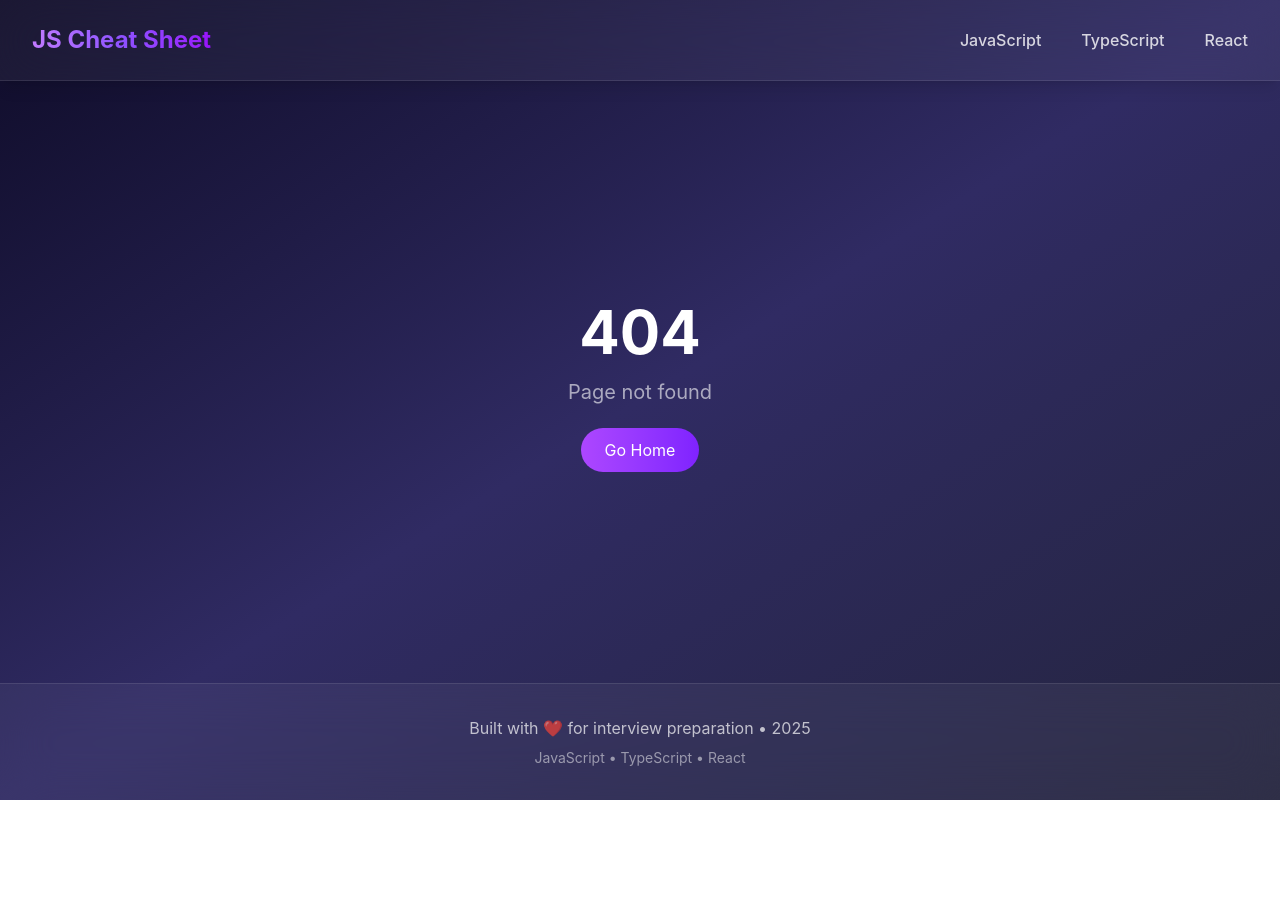
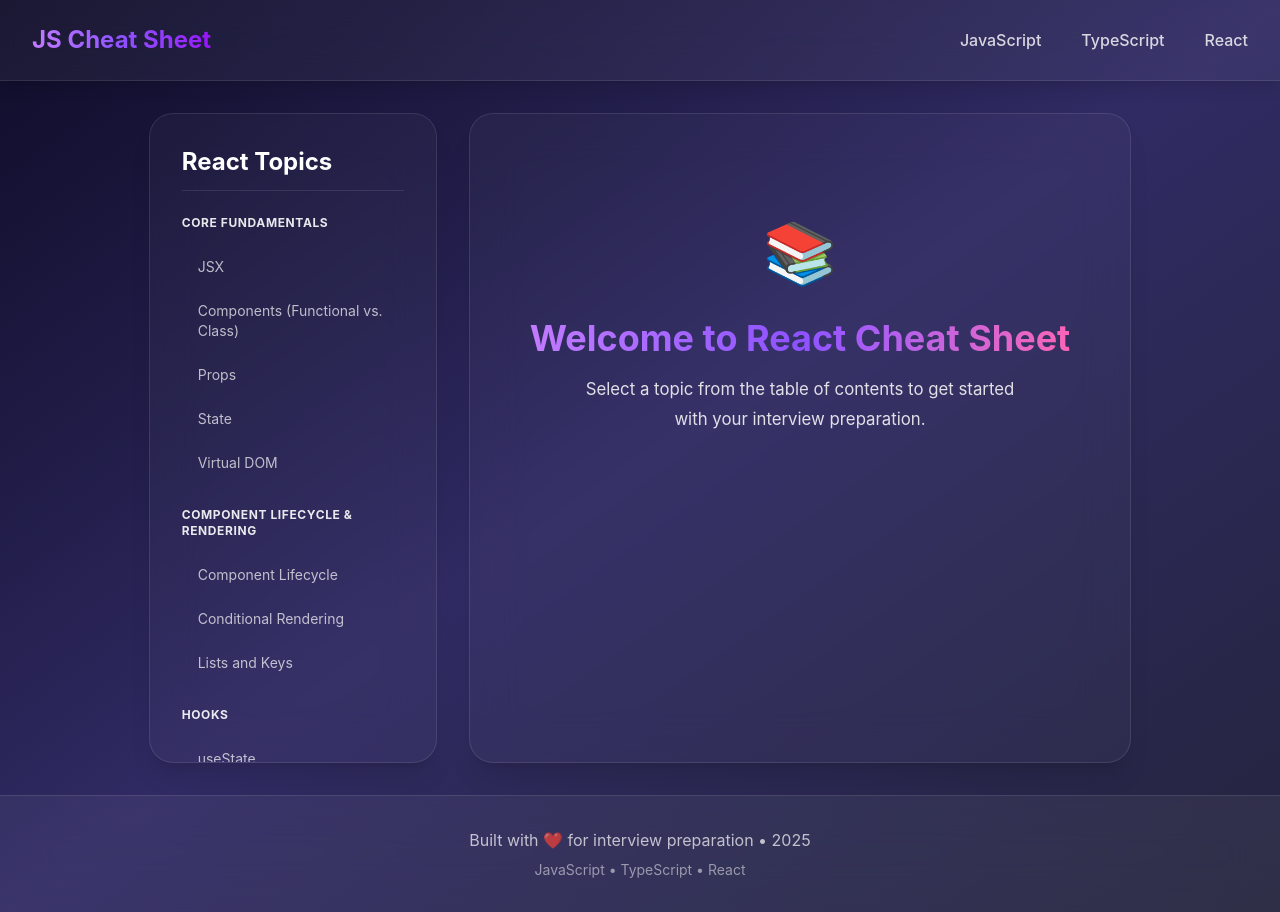
Before and after one commit to devhemmy/js-cheat-sheet, a React (Vite) app: page /react in a window 1280 px wide. Before the commit this address had no page. Before the commit the page ends 800 px from the top, so only its background shows below. Built offline with nearby package versions, Linux system fonts and the light colour scheme.

Commit message:
ADD: React list

```diff
--- a/src/App.tsx
+++ b/src/App.tsx
@@ -20,6 +20,8 @@ function App() {
             <Route path='/javascript' element={<JavaScriptPage />} />
             <Route path='/typescript/:topic' element={<JavaScriptPage />} />
             <Route path='/typescript' element={<JavaScriptPage />} />
+            <Route path='/react/:topic' element={<JavaScriptPage />} />
+            <Route path='/react' element={<JavaScriptPage />} />
             <Route path='*' element={
               <div className="flex-1 flex items-center justify-center">
                 <div className="text-center">
--- a/src/components/Content.tsx
+++ b/src/components/Content.tsx
@@ -6,6 +6,7 @@ import { Prism as SyntaxHighlighter } from 'react-syntax-highlighter';
 import { atomDark } from 'react-syntax-highlighter/dist/esm/styles/prism';
 import { javascriptTopics } from '../javascriptData';
 import { typescriptTopics } from '../typescriptData';
+import { reactTopics } from '../reactData';
 import './Markdown.css';
 
 interface ContentProps {
@@ -15,11 +16,12 @@ interface ContentProps {
 const Content: React.FC<ContentProps> = ({ topic }) => {
   const { pathname } = useLocation();
   const isTypeScript = pathname.startsWith('/typescript');
+  const isReact = pathname.startsWith('/react');
 
   let selectedTopic = null;
 
   if (topic) {
-    const topics = isTypeScript ? typescriptTopics : javascriptTopics;
+    const topics = isReact ? reactTopics : isTypeScript ? typescriptTopics : javascriptTopics;
     for (const category of topics) {
       if (category.topics[topic]) {
         selectedTopic = category.topics[topic];
@@ -34,7 +36,7 @@ const Content: React.FC<ContentProps> = ({ topic }) => {
         <div className="text-center py-20 px-5">
           <div className="text-6xl mb-6 animate-bounce">📚</div>
           <h2 className="text-4xl font-bold mb-4 bg-gradient-to-r from-purple-400 via-violet-500 to-pink-400 bg-clip-text text-transparent">
-            Welcome to {isTypeScript ? 'TypeScript' : 'JavaScript'} Cheat Sheet
+            Welcome to {isReact ? 'React' : isTypeScript ? 'TypeScript' : 'JavaScript'} Cheat Sheet
           </h2>
           <p className="text-lg text-white/60 max-w-md mx-auto leading-relaxed">
             Select a topic from the table of contents to get started with your
--- a/src/components/TableOfContents.tsx
+++ b/src/components/TableOfContents.tsx
@@ -1,6 +1,7 @@
 import { Link, useParams, useLocation } from 'react-router-dom';
 import { javascriptTopics } from '../javascriptData';
 import { typescriptTopics } from '../typescriptData';
+import { reactTopics } from '../reactData';
 
 const TableOfContents = () => {
   const { topic } = useParams();
@@ -61,6 +62,33 @@ const TableOfContents = () => {
           ))}
         </>
       )}
+
+      {pathname.startsWith('/react') && (
+        <>
+          <h2 className="text-2xl font-bold text-white mb-6 pb-3 border-b border-white/10">React Topics</h2>
+          {reactTopics.map((category, categoryIndex) => (
+            <div key={`react-category-${categoryIndex}-${category.title}`} className="mb-6">
+              <h3 className="mt-6 mb-4 text-xs font-bold uppercase tracking-wider text-white/90 first:mt-0">{category.title}</h3>
+              <ul className="space-y-1">
+                {Object.keys(category.topics).map((topicKey) => (
+                  <li key={`react-${category.title}-${topicKey}`}>
+                    <Link
+                      to={`/react/${topicKey}`}
+                      className={`block px-4 py-2.5 rounded-xl text-sm transition-all duration-300 ${
+                        topic === topicKey
+                          ? 'text-white bg-gradient-to-r from-purple-500/30 to-violet-600/30 border-l-4 border-purple-500'
+                          : 'text-white/70 hover:text-white hover:bg-purple-500/15 hover:translate-x-1'
+                      }`}
+                    >
+                      {category.topics[topicKey].title}
+                    </Link>
+                  </li>
+                ))}
+              </ul>
+            </div>
+          ))}
+        </>
+      )}
     </aside>
   );
 };
--- /dev/null
+++ b/src/reactData.ts
@@ -0,0 +1,128 @@
+export const reactTopics = [
+  {
+    title: 'Core Fundamentals',
+    topics: {
+      'jsx': {
+        title: 'JSX',
+        content: ''
+      },
+      'components': {
+        title: 'Components (Functional vs. Class)',
+        content: ''
+      },
+      'props': {
+        title: 'Props',
+        content: ''
+      },
+      'state': {
+        title: 'State',
+        content: ''
+      },
+      'virtual-dom': {
+        title: 'Virtual DOM',
+        content: ''
+      }
+    }
+  },
+  {
+    title: 'Component Lifecycle & Rendering',
+    topics: {
+      'component-lifecycle': {
+        title: 'Component Lifecycle',
+        content: ''
+      },
+      'conditional-rendering': {
+        title: 'Conditional Rendering',
+        content: ''
+      },
+      'lists-and-keys': {
+        title: 'Lists and Keys',
+        content: ''
+      }
+    }
+  },
+  {
+    title: 'Hooks',
+    topics: {
+      'useState': {
+        title: 'useState',
+        content: ''
+      },
+      'useEffect': {
+        title: 'useEffect',
+        content: ''
+      },
+      'useContext': {
+        title: 'useContext',
+        content: ''
+      },
+      'useReducer': {
+        title: 'useReducer',
+        content: ''
+      },
+      'custom-hooks': {
+        title: 'Custom Hooks',
+        content: ''
+      }
+    }
+  },
+  {
+    title: 'State Management',
+    topics: {
+      'lifting-state-up': {
+        title: 'Lifting State Up',
+        content: ''
+      },
+      'context-api': {
+        title: 'Context API',
+        content: ''
+      },
+      'state-management-libraries': {
+        title: 'State Management Libraries (Redux, Zustand)',
+        content: ''
+      }
+    }
+  },
+  {
+    title: 'Routing and Forms',
+    topics: {
+      'react-router': {
+        title: 'React Router',
+        content: ''
+      },
+      'controlled-vs-uncontrolled': {
+        title: 'Controlled vs. Uncontrolled Components',
+        content: ''
+      }
+    }
+  },
+  {
+    title: 'Advanced Concepts',
+    topics: {
+      'higher-order-components': {
+        title: 'Higher-Order Components (HOCs)',
+        content: ''
+      },
+      'render-props': {
+        title: 'Render Props',
+        content: ''
+      },
+      'memoization': {
+        title: 'Memoization (React.memo, useMemo, useCallback)',
+        content: ''
+      },
+      'error-boundaries': {
+        title: 'Error Boundaries',
+        content: ''
+      },
+      'portals': {
+        title: 'Portals',
+        content: ''
+      },
+      'lazy-loading-code-splitting': {
+        title: 'Lazy Loading and Code Splitting',
+        content: ''
+      }
+    }
+  }
+];
```
